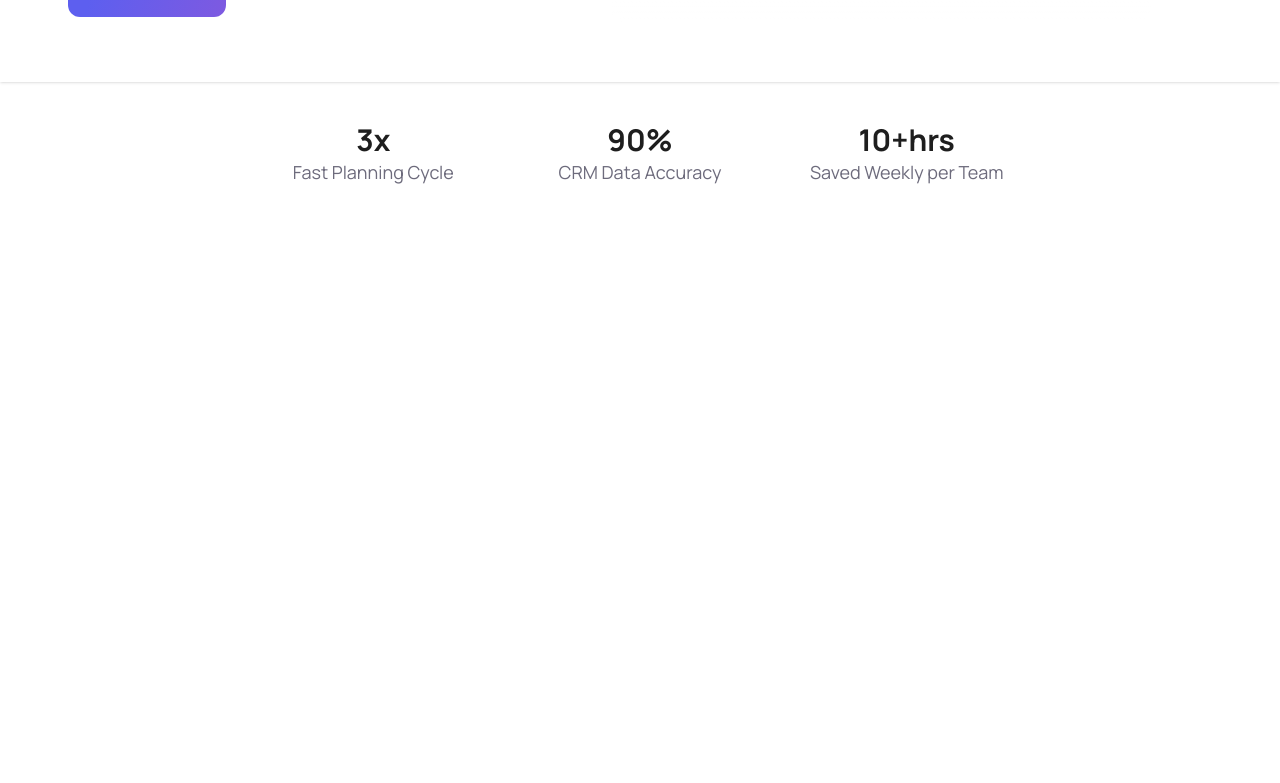
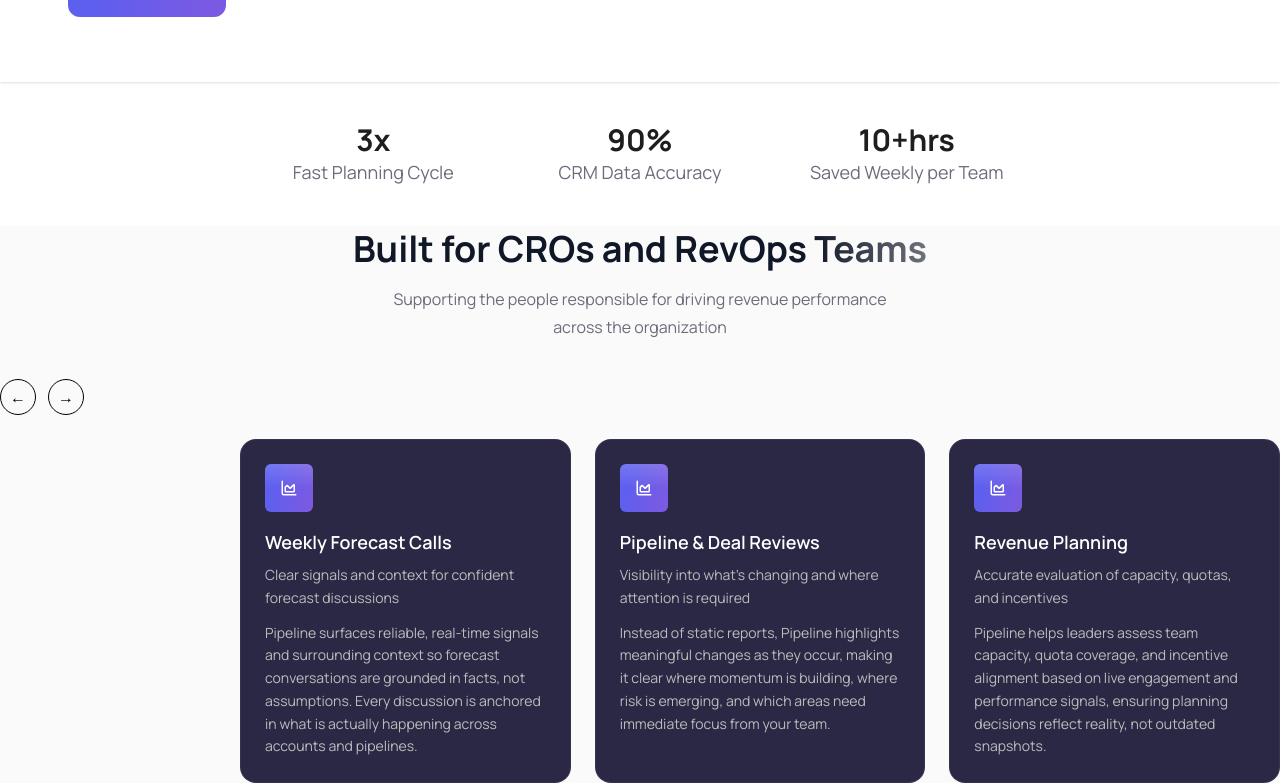
Before and after one commit to pipeline-techstack/pipeline-fe-website, a Next.js app: page / in a window 1280 px wide. Shown: the part 630-1413 px from the top of the page. Before the commit the page ends 856 px from the top, so only its background shows below. Built offline with nearby package versions, Linux system fonts and the light colour scheme.

Commit message:
(ui): built for cro section card components

```diff
--- a/app/globals.css
+++ b/app/globals.css
@@ -166,6 +166,7 @@
   --shadow-purple-lg: 0 15px 35px rgba(93, 95, 239, 0.4);
   --text-dark: #1E1E1E;
   --text-light: #6D6B7C;
+  --carousel-bg:#2B2742;
 }
 
 /* Custom Utility Classes */
--- a/app/page.tsx
+++ b/app/page.tsx
@@ -1,3 +1,4 @@
+import IndustriesSection from "@/components/sections/industries";
 import NewHero from "@/components/ui/new-hero-section";
 import NavbarNew from "@/components/ui/new-navbar";
 import StatsSection from "@/components/ui/new-status-section";
@@ -9,6 +10,7 @@ export default function Home() {
       <NavbarNew/>
       <NewHero/>
       <StatsSection/>
+      <IndustriesSection />
     </>
   );
 }
--- /dev/null
+++ b/components/common/cards/card-carousel.tsx
@@ -0,0 +1,108 @@
+import React, { useState } from "react";
+import FeatureCard from "./feature-card";
+import { ChartArea } from "lucide-react";
+
+const CardCarousel = () => {
+  const cards = [
+    {
+      icon: <ChartArea size={18} />,
+      title: "Weekly Forecast Calls",
+      description:
+        "Clear signals and context for confident forecast discussions",
+      summary:
+        "Pipeline surfaces reliable, real-time signals and surrounding context so forecast conversations are grounded in facts, not assumptions. Every discussion is anchored in what is actually happening across accounts and pipelines.",
+    },
+    {
+      icon: <ChartArea size={18} />,
+      title: "Pipeline & Deal Reviews",
+      description:
+        "Visibility into what’s changing and where attention is required",
+      summary:
+        "Instead of static reports, Pipeline highlights meaningful changes as they occur, making it clear where momentum is building, where risk is emerging, and which areas need immediate focus from your team.",
+    },
+    {
+      icon: <ChartArea size={18} />,
+      title: "Revenue Planning",
+      description: "Accurate evaluation of capacity, quotas, and incentives",
+      summary:
+        "Pipeline helps leaders assess team capacity, quota coverage, and incentive alignment based on live engagement and performance signals, ensuring planning decisions reflect reality, not outdated snapshots.",
+    },
+    {
+      icon: <ChartArea size={18} />,
+      title: "CRM Data Quality",
+      description:
+        "Automated data cleaning, standardization, and enrichment at scale",
+      summary:
+        "Data hygiene runs continuously in the background, automatically removing noise, normalizing fields, and enriching records so teams operate from a clean, consistent, and trustworthy foundation.",
+    },
+    {
+      icon: <ChartArea size={18} />,
+      title: "GTM Execution",
+      description:
+        "Aligned execution across Sales, Marketing, and Customer Success",
+      summary:
+        "Pipeline creates a shared operational view across go-to-market teams, ensuring Sales, Marketing, and CS act on the same signals, priorities, and definitions at every stage of the customer lifecycle.",
+    },
+    {
+      icon: <ChartArea size={18} />,
+      title: "Intelligence & Direction",
+      description:
+        "Actionable insights delivered directly into existing workflows",
+      summary:
+        "Insights don’t live in dashboards that teams forget to check. Pipeline pushes relevant intelligence into the tools your teams already use, enabling faster decisions and immediate action.",
+    },
+  ];
+
+  const [activeIndex, setActiveIndex] = useState(0);
+
+  const prevSlide = () => {
+    setActiveIndex((prev) => (prev === 0 ? cards.length - 1 : prev - 1));
+  };
+
+  const nextSlide = () => {
+    setActiveIndex((prev) => (prev === cards.length - 1 ? 0 : prev + 1));
+  };
+
+  const visibleCards = [
+  cards[activeIndex],
+  cards[(activeIndex + 1) % cards.length],
+  cards[(activeIndex + 2) % cards.length],
+];
+
+  return (
+    <div>
+      {/* Header + Nav */}
+      <div className="flex justify-between items-center mb-6">
+        <div className="flex gap-3">
+          <button
+            onClick={prevSlide}
+            className="flex justify-center items-center hover:bg-gray-100 border rounded-full w-9 h-9 transition"
+          >
+            ←
+          </button>
+          <button
+            onClick={nextSlide}
+            className="flex justify-center items-center hover:bg-gray-100 border rounded-full w-9 h-9 transition"
+          >
+            →
+          </button>
+        </div>
+      </div>
+
+      {/* Card */}
+      <div className="flex gap-6 pl-60">
+        {visibleCards.map((card, i) => (
+          <FeatureCard
+            key={i}
+            icon={card.icon}
+            title={card.title}
+            description={card.description}
+            summary={card.summary}
+          />
+        ))}
+      </div>
+    </div>
+  );
+};
+
+export default CardCarousel;
--- /dev/null
+++ b/components/common/cards/feature-card.tsx
@@ -0,0 +1,20 @@
+import React from "react";
+import GlassIcon from "../glasseffect/glass-icon";
+
+const FeatureCard = ({ icon, title, description, summary }) => {
+  return (
+    <div className="flex flex-col gap-4 bg-[#2B2846] p-6 border border-white/5 rounded-2xl w-3xl max-w-3xl h-4xl max-h-4xl transition">
+      {/* Icon */}
+      <GlassIcon icon={icon} size={48} />
+
+      {/* Content */}
+      <div>
+        <h4 className="mb-2 font-semibold text-white text-lg">{title}</h4>
+        <p className="text-[#BCBCBC] text-sm leading-relaxed">{description}</p>
+        <p className="mt-3 text-[#BCBCBC] text-sm leading-relaxed">{summary}</p>
+      </div>
+    </div>
+  );
+};
+
+export default FeatureCard;
--- a/components/common/glasseffect/glass-container.tsx
+++ b/components/common/glasseffect/glass-container.tsx
@@ -3,8 +3,7 @@
 import React from "react";
 import clsx from "clsx";
 
-interface GlassContainerProps
-  extends React.HTMLAttributes<HTMLDivElement> {
+interface GlassContainerProps extends React.HTMLAttributes<HTMLDivElement> {
   children: React.ReactNode;
 }
 
@@ -17,16 +16,36 @@ const GlassContainer: React.FC<GlassContainerProps> = ({
     <div
       {...props}
       className={clsx(
-        "relative rounded-lg overflow-hidden",
-        "bg-gradient-to-br from-[#002B98]  to-[#0D2E93]",
-        className
+        "relative rounded-md overflow-hidden",
+        "bg-gradient-purple",
+        className,
       )}
     >
-      {/* Glassmorphic overlay */}
-      <div className="absolute inset-0 bg-gradient-to-br from-white/20 via-transparent to-transparent pointer-events-none" />
+      {/* Subtle grid pattern overlay */}
+      <div
+        className="absolute inset-0 opacity-10 pointer-events-none"
+        style={{
+          backgroundImage: `
+            linear-gradient(0deg, rgba(255,255,255,0.1) 1px, transparent 1px),
+            linear-gradient(90deg, rgba(255,255,255,0.1) 1px, transparent 1px)
+          `,
+          backgroundSize: "20px 20px",
+        }}
+      />
 
-      {/* Border effect */}
-      <div className="absolute inset-0 border-2 border-white/40 rounded-lg pointer-events-none" />
+      {/* Glassmorphic overlay - top highlight */}
+      <div className="absolute inset-0 bg-gradient-to-b from-white/15 via-transparent to-transparent pointer-events-none" />
+
+      {/* Subtle inner shadow for depth */}
+      {/* <div
+        className="absolute inset-0 rounded-[28%] pointer-events-none"
+        style={{
+          boxShadow: 'inset 0 1px 2px rgba(255,255,255,0.3), inset 0 -1px 2px rgba(0,0,0,0.1)'
+        }}
+      /> */}
+
+      {/* Border effect - softer, more subtle */}
+      {/* <div className="absolute inset-0 border border-white/20 rounded-[28%] pointer-events-none" /> */}
 
       {/* Content */}
       <div className="z-10 relative">{children}</div>
--- a/components/common/glasseffect/glass-icon.tsx
+++ b/components/common/glasseffect/glass-icon.tsx
@@ -11,7 +11,7 @@ interface GlassIconProps {
 
 const GlassIcon: React.FC<GlassIconProps> = ({
   icon,
-  size = 48,
+  size = 40,
   iconClassName = "",
 }) => {
   return (
--- a/components/common/header-intro.tsx
+++ b/components/common/header-intro.tsx
@@ -13,7 +13,7 @@ interface HeaderOrIntroProps {
     text: string;
     highlight?: string;
   };
-  subtitle?: string;
+  subtitle?: React.ReactNode;
   className?: string;
 }
 
@@ -46,7 +46,7 @@ const HeaderOrIntro: React.FC<HeaderOrIntroProps> = ({
 
       {/* Subtitle / Intro */}
       {subtitle && (
-        <p className="max-w-2xl text-gray-600 text-sm sm:text-base">
+        <p className="max-w-2xl text-text-light text-sm sm:text-base">
           {subtitle}
         </p>
       )}
--- a/components/common/sections/section-header.tsx
+++ b/components/common/sections/section-header.tsx
@@ -18,7 +18,7 @@ const SectionHeader: React.FC<SectionHeaderProps> = ({
     return (
       <h2
         className={clsx(
-          "font-semibold text-gray-900 text-3xl sm:text-4xl leading-tight",
+          "font-bold text-dark text-3xl sm:text-4xl leading-tight",
           className
         )}
       >
@@ -32,7 +32,7 @@ const SectionHeader: React.FC<SectionHeaderProps> = ({
   return (
     <h2
       className={clsx(
-        "font-semibold text-gray-900 text-3xl sm:text-4xl leading-tight",
+        "font-bold text-gray-900 text-3xl sm:text-4xl leading-tight",
         className
       )}
     >
--- /dev/null
+++ b/components/sections/industries.tsx
@@ -0,0 +1,31 @@
+"use client";
+import React from "react";
+import HeaderOrIntro from "../common/header-intro";
+import CardCarousel from "../common/cards/card-carousel";
+
+const IndustriesSection = () => {
+  return (
+    <div className="bg-[#FAFAFA]">
+      <HeaderOrIntro
+        title={{
+          text: "Built for CROs and RevOps Teams",
+          highlight: "Teams",
+        }}
+        subtitle={
+          <>
+            <span className="block">
+              Supporting the people responsible for driving revenue performance
+            </span>
+            <span className="block mt-1">across the organization</span>
+          </>
+        }
+      />
+
+      <div>
+        <CardCarousel />
+      </div>
+    </div>
+  );
+};
+
+export default IndustriesSection;
--- a/components/sections/why-switch.tsx
+++ /dev/null
@@ -1,65 +0,0 @@
-"use client";
-
-import React from "react";
-import {
-  AlertTriangle,
-  DollarSign,
-  Ban,
-  WandSparkles,
-} from "lucide-react";
-import SectionCard from "../common/sections/section-card";
-import HeaderOrIntro from "../common/header-intro";
-import SectionContainer from "../common/sections/section-container";
-import Logo from "../common/logo";
-
-const WhySwitch = () => {
-  const items = [
-    {
-      icon: <AlertTriangle className="size-6" />,
-      title: "Enrichment tools got too complex to operate",
-    },
-    {
-      icon: <DollarSign className="size-6" />,
-      title: "Credit-based pricing got too expensive at scale",
-    },
-    {
-      icon: <Ban className="size-6" />,
-      title: "Bad data kept leaking into revenue decisions",
-    },
-  ];
-
-  return (
-    <SectionContainer>
-      <div>
-        {/* Header */}
-        <HeaderOrIntro
-          title={{
-            text: "Why teams switch to Pipeline AI",
-            highlight: "Pipeline AI",
-          }}
-          subtitle="Most enrichment stacks weren't built for continious operation."
-        />
-
-        {/* Cards */}
-        <div className="gap-6 grid grid-cols-1 lg:grid-cols-3">
-          {items.map((item, index) => (
-            <SectionCard key={index} icon={item.icon} title={item.title} />
-          ))}
-        </div>
-
-        {/* Footer */}
-        <div className="flex justify-center items-center mt-12 text-center">
-          <div className="flex justify-center items-center gap-2">
-            <Logo width={40} height={40} className="mb-0" />
-            <p className="ml-2 font-semibold text-gray-900 text-2xl">
-              <span className="text-primary">Pipeline AI</span> fixes all three.
-            </p>
-            <WandSparkles className="mx-3 size-4 text-gray-500" />
-          </div>
-        </div>
-      </div>
-    </SectionContainer>
-  );
-};
-
-export default WhySwitch;
```
